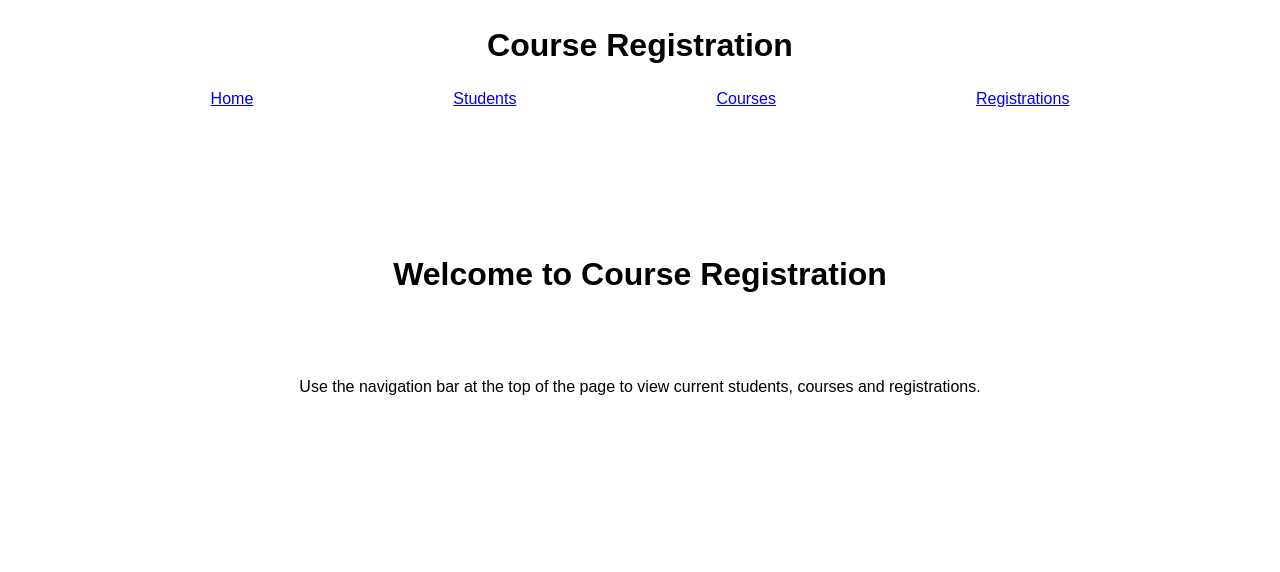
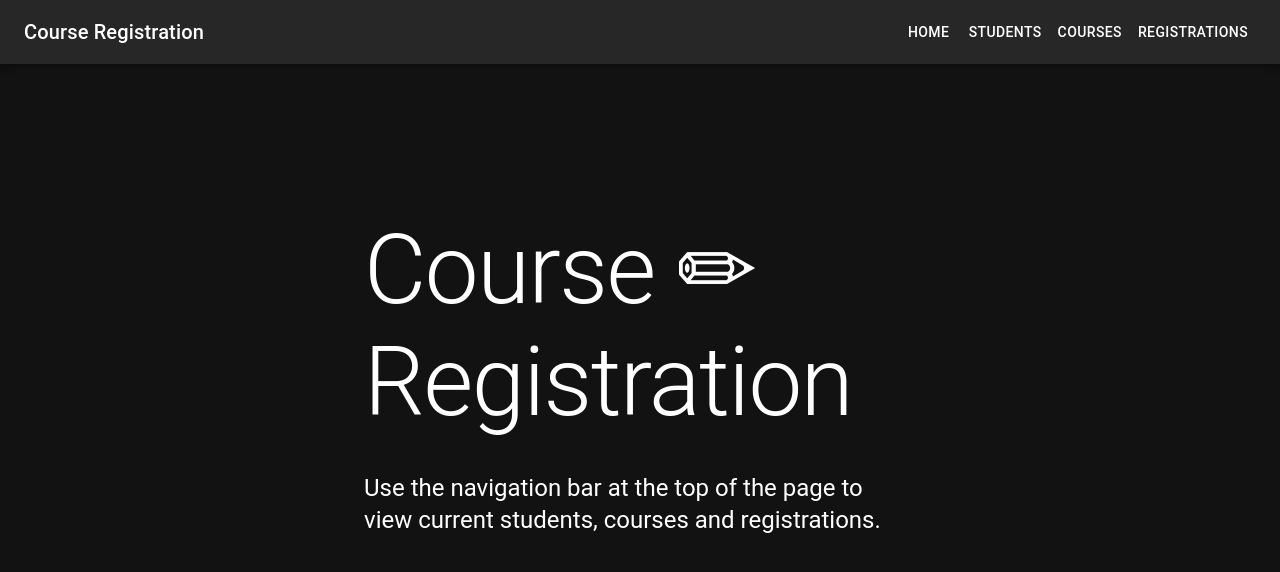
Before and after one commit to justinandr/class_registration, a React (Create React App) app in the folder client/: page / in a window 1280 px wide. Shown: the top 572 px of the page. Built offline with nearby package versions, Linux system fonts and the light colour scheme; no server answers.

Commit message:
restyling

```diff
--- a/client/package.json
+++ b/client/package.json
@@ -4,6 +4,11 @@
   "private": true,
   "proxy": "http://127.0.0.1:5555",
   "dependencies": {
+    "@emotion/react": "^11.11.4",
+    "@emotion/styled": "^11.11.5",
+    "@mui/icons-material": "^5.16.7",
+    "@mui/lab": "^5.0.0-alpha.172",
+    "@mui/material": "^5.16.0",
     "@testing-library/jest-dom": "^5.17.0",
     "@testing-library/react": "^13.4.0",
     "@testing-library/user-event": "^13.5.0",
--- a/client/src/components/App.js
+++ b/client/src/components/App.js
@@ -1,6 +1,15 @@
 import React, { useEffect, useState } from "react";
 import { Outlet } from "react-router-dom";
 import NavBar from "./NavBar";
+
+import { ThemeProvider, createTheme } from '@mui/material/styles';
+import CssBaseline from '@mui/material/CssBaseline';
+
+const darkTheme = createTheme({
+  palette: {
+    mode: 'dark',
+  },
+});
 
 function App() {
 
@@ -27,10 +36,11 @@ function App() {
     }, [])
 
     return (
-        <>
+        <ThemeProvider theme={darkTheme}>
+          <CssBaseline />
             <NavBar />
             <Outlet context={{students, setStudents, courses, setCourses, registrations, setRegistrations}} />
-        </>
+        </ThemeProvider>
     )
 
 }
--- a/client/src/components/NavBar.js
+++ b/client/src/components/NavBar.js
@@ -1,14 +1,45 @@
-import { NavLink } from "react-router-dom";
+import { AppBar, Box, Toolbar, Typography, IconButton, Button } from '@mui/material'
+import MenuIcon from '@mui/icons-material/Menu';
+import { Link } from "react-router-dom";
 
 function NavBar(){
     return (
-        <nav>
-            <h1>Course Registration</h1>
-            <NavLink to={'/'}>Home</NavLink>
-            <NavLink to={'/students'}>Students</NavLink>
-            <NavLink to={'courses'}>Courses</NavLink>
-            <NavLink to={'/registrations'}>Registrations</NavLink>
-        </nav>
+      <Box sx={{ display: 'flex', backgroundColor: 'black' }}>
+      <AppBar position='sticky' component="nav" color='primary' >
+          <Toolbar>
+          <IconButton
+              color="inherit"
+              aria-label="open drawer"
+              edge="start"
+              sx={{ mr: 2, display: { sm: 'none' } }}
+          >
+              <MenuIcon />
+          </IconButton>
+          <Typography
+              variant="h6"
+              component="div"
+              textAlign={'left'}
+              sx={{ flexGrow: 1, display: { xs: 'none', sm: 'block' } }}
+          >
+              Course Registration
+          </Typography>
+          <Box sx={{ display: { xs: 'none', sm: 'block' } }}>
+              <Button component={Link} to='/' sx={{ color: '#fff' }}>
+                      Home
+              </Button>
+              <Button component={Link} to='/students' sx={{ color: '#fff' }}>
+                      Students
+              </Button>
+              <Button component={Link} to='/courses' sx={{ color: '#fff' }}>
+                      Courses
+              </Button>
+              <Button component={Link} to='/registrations' sx={{ color: '#fff' }}>
+                      Registrations
+              </Button>
+          </Box>
+          </Toolbar>
+      </AppBar>
+  </Box>
     )
 }
 
--- a/client/src/components/RegistrationCard.js
+++ b/client/src/components/RegistrationCard.js
@@ -1,17 +1,10 @@
-import { useEffect, useState } from "react"
-import { useOutletContext } from "react-router-dom"
+import { useState } from "react"
 
 function RegistrationCard({course}) {
 
     const [showStudents, setShowStudents] = useState(false)
-    const [studentsToDisplay, setStudentsToDisplay] = useState([])
-    const {registrations} = useOutletContext()
 
-    useEffect(() => {
-        fetch(`/courses/${course.id}/students`)
-        .then(res => res.json())
-        .then(data => setStudentsToDisplay(data))
-    }, [registrations, course.id])
+    const studentsToDisplay = course.registrations.map(reg => reg.students.name)
 
     return (
         <div className="card">
@@ -22,7 +15,7 @@ function RegistrationCard({course}) {
             {showStudents ? studentsToDisplay.length === 0 ?
                 <p>No students enrolled</p> :
                 studentsToDisplay.map(student => {
-                    return <p key={student.id}>{student.name}</p>
+                    return <p key={student}>{student}</p>
                 }) : null}
             <button onClick={() => setShowStudents(!showStudents)}>
                 {showStudents ? 'Hide Enrolled Students' : 'Show Enrolled Students'}
--- a/client/src/components/StudentCard.js
+++ b/client/src/components/StudentCard.js
@@ -1,29 +1,26 @@
-import { useEffect, useState } from "react"
+import { useState } from "react"
+import { Card, CardContent, Typography, Button, CardActions, CardActionArea } from "@mui/material"
 
 function StudentCard({student, registrations}){
 
     const [showDetails, setShowDetails] = useState(false)
-    const [courses, setCourses] = useState([])
 
-    useEffect(() => {
-        fetch(`/students/${student.id}`)
-        .then(res => res.json())
-        .then((data) => {
-            const c = data.registrations.map(reg => reg.courses.name)
-            setCourses(c)
-        })
-    }, [registrations])
+    const courses = student.registrations.map(reg => reg.courses.name)
 
     return (
-        <div className="card">
-            <div className="card-content">
-                <h3>{student.name}</h3>
-                <p>Year: {student.year}</p>
-                <p>Major: {student.major}</p>
-                {showDetails ? <p>{courses}</p> : null}
-                <button onClick={() => setShowDetails(!showDetails)}>{showDetails ? 'Hide Courses' : 'Show Courses'}</button>
-            </div>
-        </div>
+        <Card sx={{minWidth: 275}}>
+          <CardActionArea>
+            <CardContent>
+                <Typography gutterBottom variant="h5">{student.name}</Typography>
+                <Typography variant="subtitle1">Major: {student.major}</Typography>
+                <Typography variant="subtitle1">Year: {student.year}</Typography>
+                {showDetails ? <Typography variant="subtitle1">{courses}</Typography> : null}
+                <CardActions>
+                  <Button fullWidth onClick={() => setShowDetails(!showDetails)}>{showDetails ? 'Hide Courses' : 'Show Courses'}</Button>
+                </CardActions>
+            </CardContent>
+          </CardActionArea>
+        </Card>
     )
 }
 
--- a/client/src/pages/Home.js
+++ b/client/src/pages/Home.js
@@ -1,13 +1,13 @@
 import React from "react"
+import { Typography, Container } from "@mui/material"
 
 function Home(){
 
     return (
-        <div className="container">
-            <h1 className="home-h1">Welcome to Course Registration</h1>
-            <p className="home-p">Use the navigation bar at the top of the page to view current students, courses and registrations.
-            </p>
-        </div>
+        <Container maxWidth={"sm"} sx={{pt: "150px"}}>
+            <Typography gutterBottom textAlign={'left'} variant="h1">Course ✏ Registration</Typography>
+            <Typography variant="h5" textAlign={'left'}>Use the navigation bar at the top of the page to view current students, courses and registrations. </Typography>
+        </Container>
     )
 
 }
--- a/client/src/pages/Students.js
+++ b/client/src/pages/Students.js
@@ -2,6 +2,7 @@ import { useOutletContext } from "react-router-dom"
 import StudentCard from "../components/StudentCard"
 import AddStudentForm from "../components/AddStudentForm"
 import { useState } from "react"
+import { Typography, Button, Grid } from "@mui/material"
 
 function Students(){
 
@@ -22,28 +23,33 @@ function Students(){
         })
     }
 
-
-
-    function logFallStudents(){
-
-    }
-
     return (
-        <div className="container">
-            <h1>Students</h1>
-            <button >Fall</button>
-            <button onClick={() => setShowAddStudentForm(!showAddStudentForm)}>Add a Student</button>
-            {showAddStudentForm ? <AddStudentForm postNewStudent={postNewStudent}/> : null}
-            <div className="card-container">
+        <Grid container alignItems={'center'} rowSpacing={1} columnSpacing={{ xs: 3, sm: 2, md: 3 }}>
+          <Grid item xs={12}>
+            <Typography variant="h1">Students</Typography>
+          </Grid>
+          <Grid item xs={12} textAlign={'center'}>
+            <Button variant="text" onClick={() => setShowAddStudentForm(!showAddStudentForm)}>Add Student ➕</Button>
+          </Grid>
+            {showAddStudentForm ?
+            <Grid item xs={12}>
+              <AddStudentForm postNewStudent={postNewStudent}/>
+            </Grid>
+            : null}
+            <Grid container rowSpacing={1} columnSpacing={{ xs: 3, sm: 2, md: 3 }}>
             {students.map(student => {
-                return <StudentCard
-                    key = {student.id}
-                    student = {student}
-                    registrations={registrations}
-                />
+                return (
+                  <Grid item textAlign={'center'} xs={4} key={student.id}>
+                    <StudentCard
+                        key = {student.id}
+                        student = {student}
+                        registrations={registrations}
+                    />
+                  </Grid>
+                )
             })}
-            </div>
-        </div>
+            </Grid>
+        </Grid>
     )
 }
 
```
Also changed, not shown: 1 other file (tests, documents, lock files or other folders).
